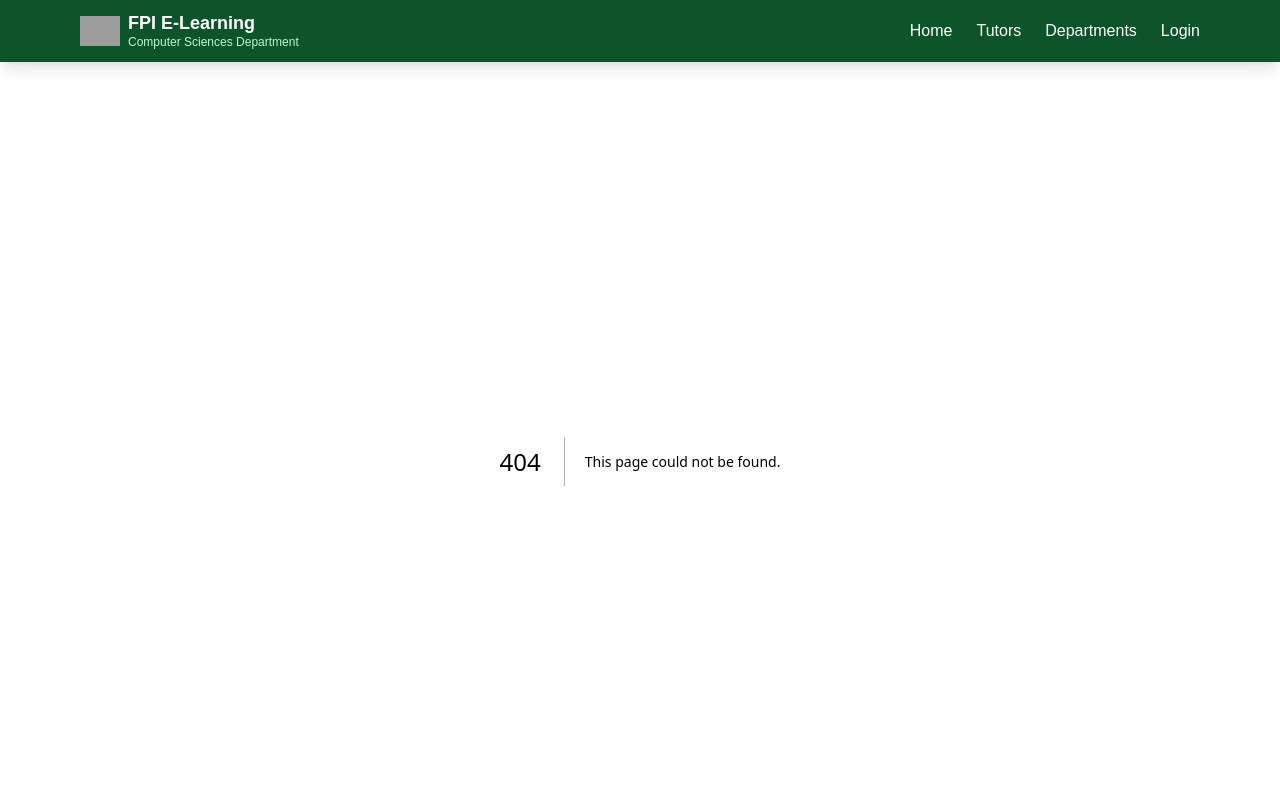
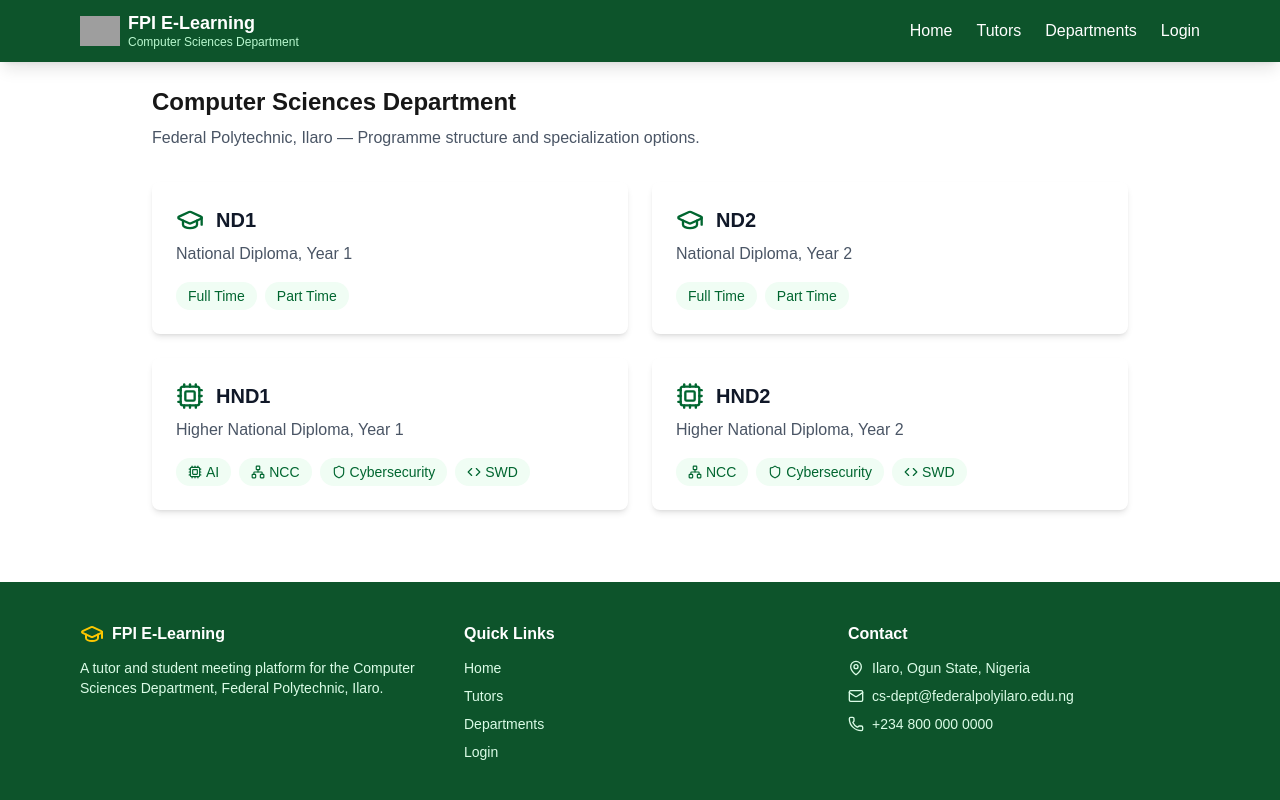
Before and after one commit to Emmyprince16/tutor-elearning-app, a Next.js app: page /departments in a window 1280 px wide. Before the commit this address had no page. Shown: the top 800 px of the page. Built offline with nearby package versions, Linux system fonts and the light colour scheme; grey boxes are pictures that could not be loaded.

Commit message:
Add dedicated Tutors and Departments pages, fix navbar links and input styling

```diff
--- a/app/components/NavBar.js
+++ b/app/components/NavBar.js
@@ -50,9 +50,9 @@ function NavBar() {
         </div>
 
         <div className="hidden md:flex gap-6 font-medium items-center">
-          <a href="#" className="hover:text-yellow-400 transition-colors">Home</a>
-          <a href="#" className="hover:text-yellow-400 transition-colors">Tutors</a>
-          <a href="#" className="hover:text-yellow-400 transition-colors">Departments</a>
+          <a href="/" className="hover:text-yellow-400 transition-colors">Home</a>
+<a href="/tutors" className="hover:text-yellow-400 transition-colors">Tutors</a>
+<a href="/departments" className="hover:text-yellow-400 transition-colors">Departments</a>
           {user ? (
             <div className="relative" ref={dropdownRef}>
               <button
--- /dev/null
+++ b/app/departments/page.js
@@ -0,0 +1,78 @@
+import { GraduationCap, Cpu, Shield, Code, Network } from "lucide-react";
+
+const levels = [
+  {
+    name: "ND1",
+    description: "National Diploma, Year 1",
+    tracks: ["Full Time", "Part Time"],
+    icon: GraduationCap,
+  },
+  {
+    name: "ND2",
+    description: "National Diploma, Year 2",
+    tracks: ["Full Time", "Part Time"],
+    icon: GraduationCap,
+  },
+  {
+    name: "HND1",
+    description: "Higher National Diploma, Year 1",
+    tracks: ["AI", "NCC", "Cybersecurity", "SWD"],
+    icon: Cpu,
+  },
+  {
+    name: "HND2",
+    description: "Higher National Diploma, Year 2",
+    tracks: ["NCC", "Cybersecurity", "SWD"],
+    icon: Cpu,
+  },
+];
+
+const optionIcons = {
+  AI: Cpu,
+  NCC: Network,
+  Cybersecurity: Shield,
+  SWD: Code,
+};
+
+export default function DepartmentsPage() {
+  return (
+    <div className="max-w-5xl mx-auto p-6">
+      <h1 className="text-2xl font-bold mb-2">Computer Sciences Department</h1>
+      <p className="text-gray-600 mb-8">
+        Federal Polytechnic, Ilaro — Programme structure and specialization options.
+      </p>
+
+      <div className="grid grid-cols-1 md:grid-cols-2 gap-6">
+        {levels.map((level) => {
+          const Icon = level.icon;
+          return (
+            <div
+              key={level.name}
+              className="bg-white rounded-lg shadow-md p-6 animate-fade-in"
+            >
+              <div className="flex items-center gap-3 mb-2">
+                <Icon className="text-green-800" size={28} />
+                <h2 className="text-xl font-bold text-gray-900">{level.name}</h2>
+              </div>
+              <p className="text-gray-600 mb-4">{level.description}</p>
+              <div className="flex flex-wrap gap-2">
+                {level.tracks.map((track) => {
+                  const TrackIcon = optionIcons[track];
+                  return (
+                    <span
+                      key={track}
+                      className="flex items-center gap-1 bg-green-50 text-green-800 text-sm px-3 py-1 rounded-full"
+                    >
+                      {TrackIcon && <TrackIcon size={14} />}
+                      {track}
+                    </span>
+                  );
+                })}
+              </div>
+            </div>
+          );
+        })}
+      </div>
+    </div>
+  );
+}
--- a/app/page.js
+++ b/app/page.js
@@ -1,65 +1,23 @@
-"use client";
-
-import { useState } from "react";
+import Hero from "./components/Hero";
 import TutorCard from "./components/TutorCard";
-import Hero from "./components/Hero";
 import { tutors } from "./data/tutors";
-import { Search } from "lucide-react";
+import Link from "next/link";
 
 export default function Home() {
-  const [searchTerm, setSearchTerm] = useState("");
-  const [selectedOption, setSelectedOption] = useState("All");
-
-  const options = ["All", "AI", "NCC", "Cybersecurity", "SWD", "General"];
-
-  const filteredTutors = tutors.filter((tutor) => {
-    const matchesSearch =
-      tutor.name.toLowerCase().includes(searchTerm.toLowerCase()) ||
-      tutor.subject.toLowerCase().includes(searchTerm.toLowerCase());
-    const matchesOption =
-      selectedOption === "All" || tutor.option === selectedOption;
-    return matchesSearch && matchesOption;
-  });
+  const featuredTutors = tutors.slice(0, 3);
 
   return (
     <div>
       <Hero />
       <div className="p-6 max-w-6xl mx-auto">
-        <h2 className="text-2xl font-bold mb-4">Available Tutors</h2>
-
-        <div className="flex flex-col sm:flex-row gap-3 mb-6">
-          <div className="relative flex-1">
-            <Search
-              className="absolute left-3 top-1/2 -translate-y-1/2 text-gray-400"
-              size={18}
-            />
-            <input
-              type="text"
-              placeholder="Search by name or subject..."
-              value={searchTerm}
-              onChange={(e) => setSearchTerm(e.target.value)}
-              className="w-full pl-10 pr-4 py-2 border border-gray-300 rounded-lg focus:outline-none focus:ring-2 focus:ring-green-700"
-            />
+        <div className="flex items-center justify-between mb-4">
+          <h2 className="text-2xl font-bold">Featured Tutors</h2>
+          <Link href="/tutors" className="text-green-800 font-medium hover:underline">
+            View All Tutors →
+          </Link>
         </div>
-
-          <select
-            value={selectedOption}
-            onChange={(e) => setSelectedOption(e.target.value)}
-            className="border border-gray-300 rounded-lg px-3 py-2 focus:outline-none focus:ring-2 focus:ring-green-700"
-          >
-            {options.map((opt) => (
-  <option key={opt} value={opt} className="text-gray-900">
-    {opt}
-  </option>
-))}
-          </select>
-        </div>
-
-        {filteredTutors.length === 0 ? (
-          <p className="text-gray-500">No tutors match your search.</p>
-        ) : (
         <div className="grid grid-cols-1 sm:grid-cols-2 lg:grid-cols-3 gap-4">
-           {filteredTutors.map((tutor) => (
+          {featuredTutors.map((tutor) => (
             <TutorCard
               key={tutor.id}
               id={tutor.id}
@@ -69,7 +27,6 @@ export default function Home() {
             />
           ))}
         </div>
-        )}
       </div>
     </div>
   );
--- /dev/null
+++ b/app/tutors/page.js
@@ -0,0 +1,72 @@
+"use client";
+
+import { useState } from "react";
+import TutorCard from "../components/TutorCard";
+import { tutors } from "../data/tutors";
+import { Search } from "lucide-react";
+
+export default function TutorsPage() {
+  const [searchTerm, setSearchTerm] = useState("");
+  const [selectedOption, setSelectedOption] = useState("All");
+
+  const options = ["All", "AI", "NCC", "Cybersecurity", "SWD", "General"];
+
+  const filteredTutors = tutors.filter((tutor) => {
+    const matchesSearch =
+      tutor.name.toLowerCase().includes(searchTerm.toLowerCase()) ||
+      tutor.subject.toLowerCase().includes(searchTerm.toLowerCase());
+    const matchesOption =
+      selectedOption === "All" || tutor.option === selectedOption;
+    return matchesSearch && matchesOption;
+  });
+
+  return (
+    <div className="p-6 max-w-6xl mx-auto">
+      <h1 className="text-2xl font-bold mb-4">All Tutors</h1>
+
+      <div className="flex flex-col sm:flex-row gap-3 mb-6">
+        <div className="relative flex-1">
+          <Search
+            className="absolute left-3 top-1/2 -translate-y-1/2 text-gray-400"
+            size={18}
+          />
+          <input
+            type="text"
+            placeholder="Search by name or subject..."
+            value={searchTerm}
+            onChange={(e) => setSearchTerm(e.target.value)}
+           className="w-full pl-10 pr-4 py-2 border border-gray-300 rounded-lg text-gray-900 bg-white focus:outline-none focus:ring-2 focus:ring-green-700"
+          />
+        </div>
+
+       <select
+  value={selectedOption}
+  onChange={(e) => setSelectedOption(e.target.value)}
+  className="border border-gray-300 rounded-lg px-3 py-2 text-gray-900 bg-white focus:outline-none focus:ring-2 focus:ring-green-700"
+>
+          {options.map((opt) => (
+            <option key={opt} value={opt} className="text-gray-900">
+              {opt}
+            </option>
+          ))}
+        </select>
+      </div>
+
+      {filteredTutors.length === 0 ? (
+        <p className="text-gray-500">No tutors match your search.</p>
+      ) : (
+        <div className="grid grid-cols-1 sm:grid-cols-2 lg:grid-cols-3 gap-4">
+          {filteredTutors.map((tutor) => (
+            <TutorCard
+              key={tutor.id}
+              id={tutor.id}
+              name={tutor.name}
+              subject={tutor.subject}
+              rating={tutor.rating}
+            />
+          ))}
+        </div>
+      )}
+    </div>
+  );
+}
```
Lines whose indentation alone changed are shown as unchanged.
